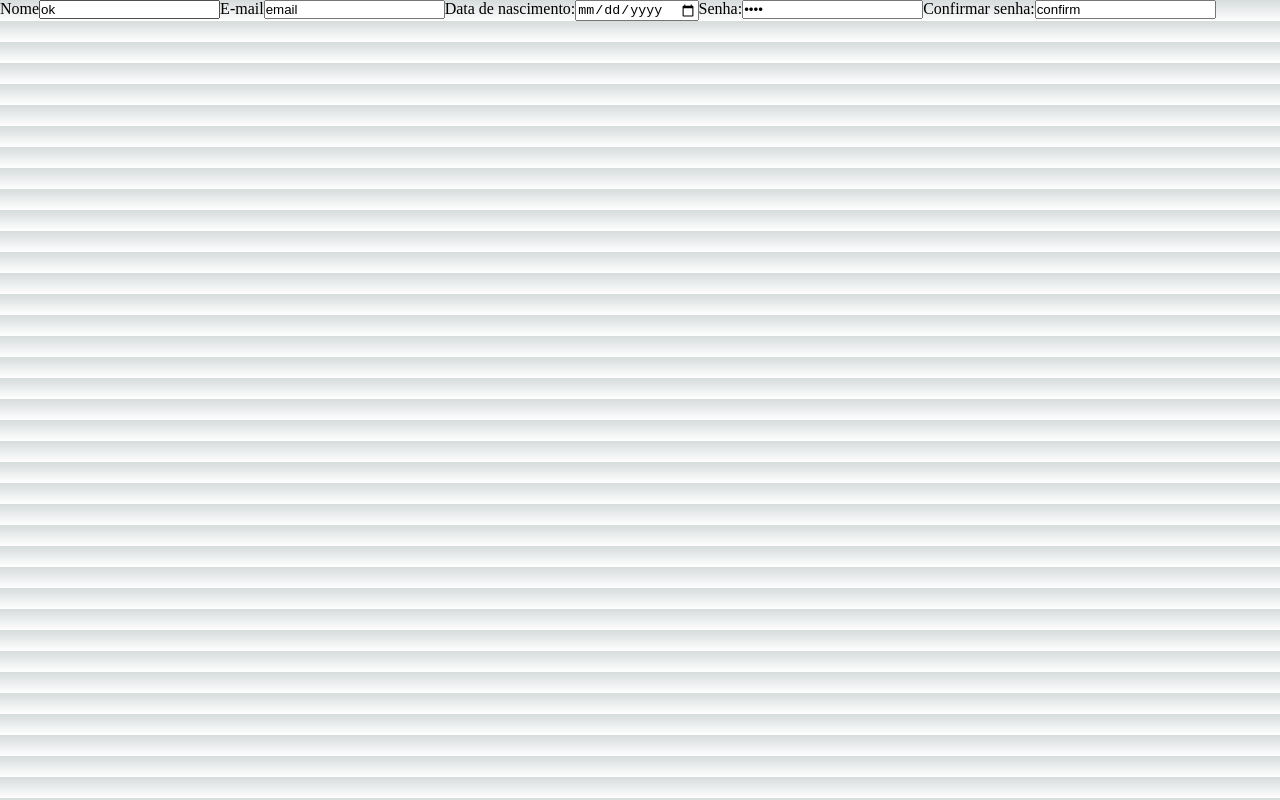
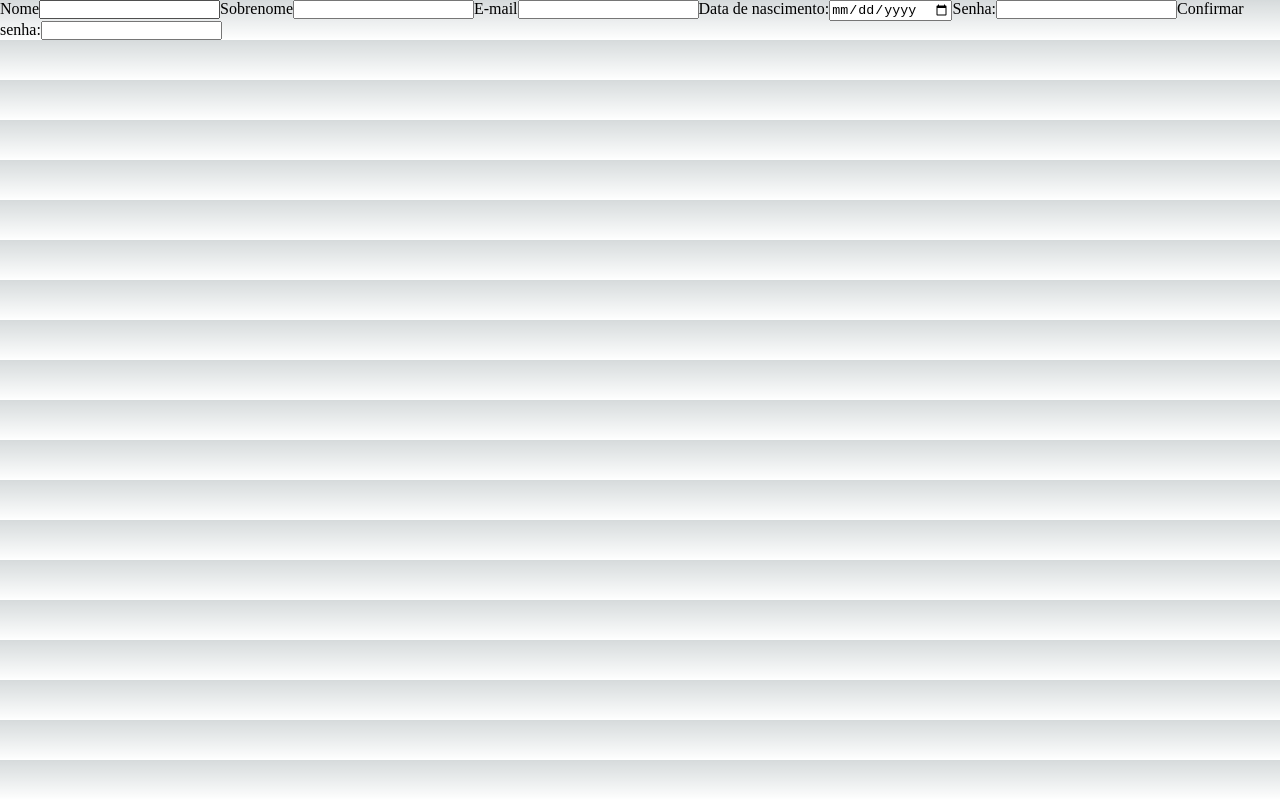
Before and after one commit to PetJournal/petjournal.web, a Next.js app: page / in a window 1280 px wide. Built offline with nearby package versions, Linux system fonts and the light colour scheme.

Commit message:
adding tailwind

```diff
--- a/package.json
+++ b/package.json
@@ -23,8 +23,11 @@
   "devDependencies": {
     "@commitlint/cli": "^17.4.4",
     "@commitlint/config-conventional": "^17.4.4",
+    "autoprefixer": "^10.4.14",
     "husky": "^8.0.3",
     "lint-staged": "^13.1.2",
-    "prettier": "^2.8.4"
+    "postcss": "^8.4.21",
+    "prettier": "^2.8.4",
+    "tailwindcss": "^3.3.1"
   }
 }
--- /dev/null
+++ b/postcss.config.js
@@ -0,0 +1,6 @@
+module.exports = {
+  plugins: {
+    tailwindcss: {},
+    autoprefixer: {},
+  },
+}
--- a/src/app/page.tsx
+++ b/src/app/page.tsx
@@ -1,23 +1,64 @@
-import { useState } from "react";
+"use client";
+import { useState } from 'react';
+
 
 export default function screenRegister() {
   const [name, setName] = useState('');
+  const [lastName, setLastName] = useState('');
+  const [email, setEmail] = useState('');
+  const [birthDate, setBirthDate] = useState('');
+  const [password, setPassword] = useState('');
+  const [passwordConfirmation, setPasswordConfirmation] = useState('');
+
+  const handleName = (event: React.ChangeEvent<HTMLInputElement>) => {
+    setName(event.target.value);
+  };
+
+  const handleLastName = (event: React.ChangeEvent<HTMLInputElement>) => {
+    setLastName(event.target.value);
+  }
+
+  const handleEmail = (event: React.ChangeEvent<HTMLInputElement>) => {
+    setEmail(event.target.value);
+  }
+
+  const handleBirthDate = (event: React.ChangeEvent<HTMLInputElement>) => {
+    setBirthDate(event.target.value);
+  };
+
+  const handlePassword = (event: React.ChangeEvent<HTMLInputElement>) => {
+    setPassword(event.target.value);
+  };
+
+  const handlePasswordConfirmation = (event: React.ChangeEvent<HTMLInputElement>) => {
+    setPasswordConfirmation(event.target.value);
+  };
+
+  const handleSubmit = (event: React.ChangeEvent<HTMLFormElement>) => {
+    event.preventDefault();
+  };
+
   return (
     <>
+    <form onSubmit={handleSubmit}>
     <label htmlFor="name">Nome</label>
-    <input type="text" id="name" value='ok' />
+    <input type="text" id="name" value={name} onChange={handleName}/>
+
+    <label htmlFor="lastName">Sobrenome</label>
+    <input type="text" id="lastName" value={lastName} onChange={handleLastName}/>
 
     <label htmlFor="email">E-mail</label>
-    <input type="email" id="email" value='email'/>
+    <input type="email" id="email" value={email} onChange={handleEmail}/>
 
     <label htmlFor="birthDate">Data de nascimento:</label>
-    <input type="date" id="birth-date" value="data" />
+    <input type="date" id="birth-date" value={birthDate} onChange={handleBirthDate}/>
 
     <label htmlFor="password">Senha:</label>
-    <input type="password" id="password" value="pass" />
+    <input type="password" id="password" value={password} onChange={handlePassword}/>
 
     <label htmlFor="confirmPassword">Confirmar senha:</label>
-    <input type="passwowrd" id="confirm-password" value="confirm" />
+    <input type="passwowrd" id="confirm-password" value={passwordConfirmation} onChange={handlePasswordConfirmation} />
+    </form>
     </>
   )
 }
```
Also changed, not shown: tailwind.config.js (added, +8 -0 lines), 2 other files (tests, documents, lock files or other folders).
